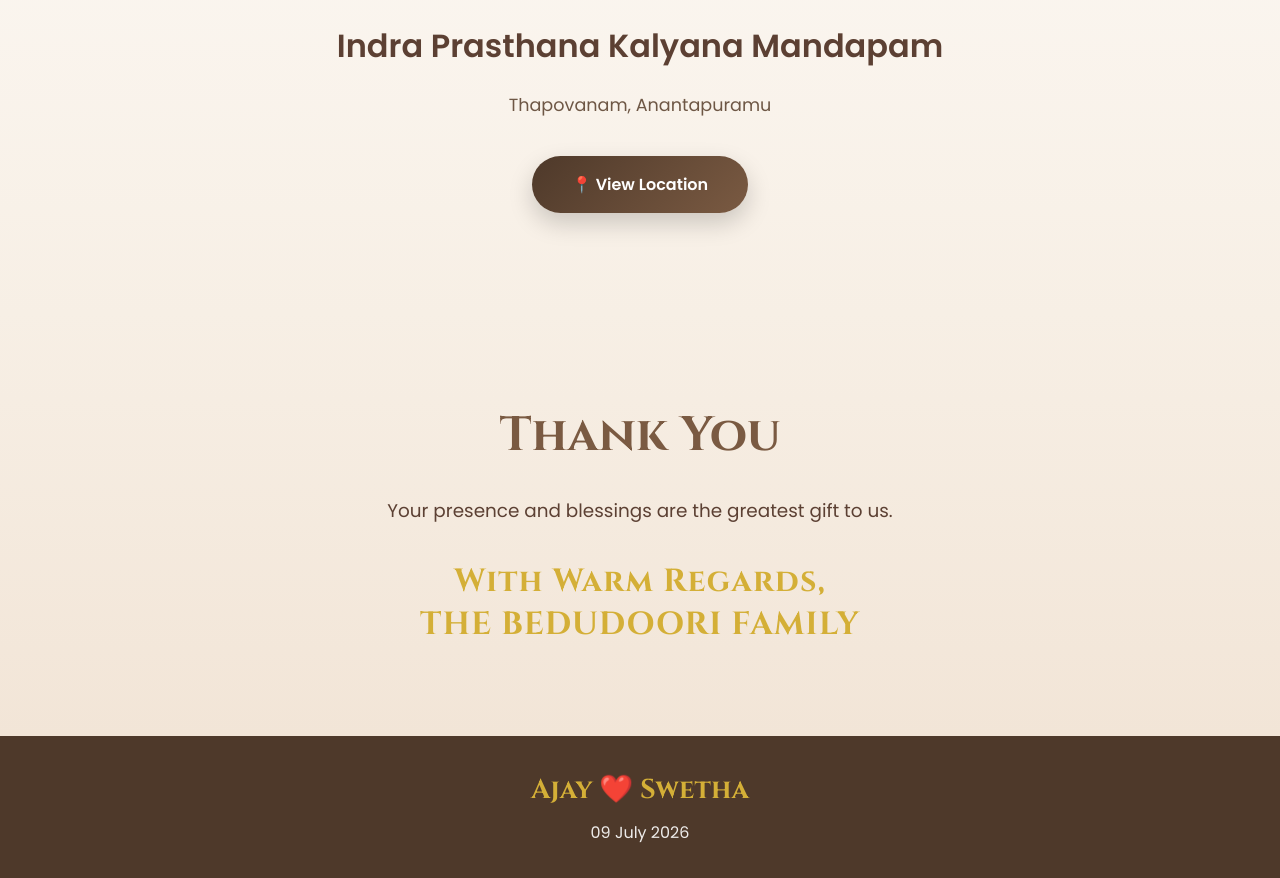
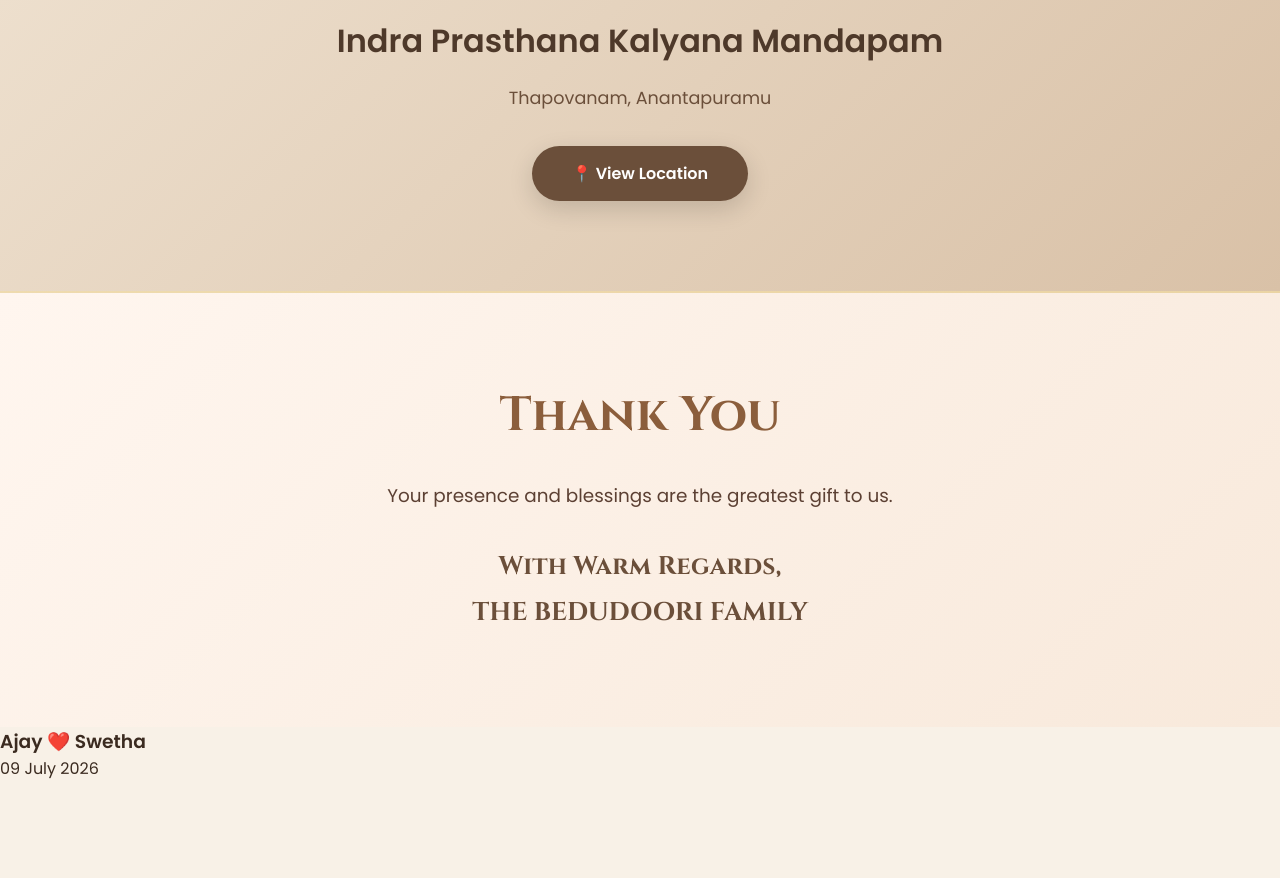
Before and after one commit to nehareddyBNR/ajay-swetha-wedding, a plain HTML site: page index.html in a window 1280 px wide. Shown: the part 3320-4198 px from the top of the page. After the commit the page ends 4101 px from the top, so only its background shows below. Drawn offline with Linux system fonts and the light colour scheme.

Commit message:
Update style.css

```diff
--- a/style.css
+++ b/style.css
@@ -684,163 +684,81 @@ body{
    VENUE
 =========================== */
 
+/* VENUE */
+
 .venue-section{
-
-    padding:100px 8%;
-
     text-align:center;
-
-    background:linear-gradient(
-        to bottom,
-        #FCF8F3,
-        #F7EFE5
-    );
+    padding:90px 10%;
+    background:linear-gradient(135deg,#EFE2D1,#D9C1A7);
 }
 
 .venue-section h2{
-
+    color:#5C4033;
     font-family:'Cinzel',serif;
-
-    color:var(--maroon);
-
     font-size:3rem;
-
-    margin-bottom:25px;
+    margin-bottom:30px;
 }
 
 .venue-section h3{
-
-    color:#5C4033;
-
+    color:#4E392A;
     font-size:2rem;
-
-    margin-bottom:20px;
-
-    font-weight:600;
+    margin-bottom:15px;
 }
 
 .venue-section p{
-
+    color:#6B4F3A;
     font-size:1.1rem;
-
-    color:#6E5745;
-
-    margin-bottom:35px;
-
-    line-height:1.8;
+    margin:20px 0 35px;
 }
 
 .venue-btn{
-
     display:inline-block;
-
-    padding:16px 40px;
-
     text-decoration:none;
-
-    color:white;
-
-    background:linear-gradient(
-        135deg,
-        var(--dark-maroon),
-        var(--maroon)
-    );
-
-    border-radius:50px;
-
+    background:#6B4F3A;
+    color:#fff;
+    padding:15px 40px;
+    border-radius:40px;
     font-weight:600;
-
-    transition:.35s;
-
-    box-shadow:0 10px 25px rgba(0,0,0,.18);
+    transition:.3s;
+    box-shadow:0 8px 25px rgba(0,0,0,.15);
 }
 
 .venue-btn:hover{
-
-    transform:translateY(-4px);
-
-    box-shadow:0 18px 35px rgba(0,0,0,.25);
+    background:#4E392A;
+    transform:translateY(-3px);
 }
-
 /* ===========================
    THANK YOU
 =========================== */
 
+/* THANK YOU */
+
 .thankyou-section{
-
-    padding:90px 8%;
-
     text-align:center;
-
-    background:linear-gradient(
-        to bottom,
-        #F7EFE5,
-        #F2E5D7
-    );
+    padding:90px 10%;
+    background:linear-gradient(135deg,#FFF6EF,#F8E9DB);
+    border-top:2px solid rgba(201,162,39,.3);
 }
 
 .thankyou-section h2{
-
+    font-size:3rem;
     font-family:'Cinzel',serif;
-
-    font-size:3rem;
-
-    color:var(--maroon);
-
-    margin-bottom:25px;
+    color:#8B5E3C;
+    margin-bottom:30px;
 }
 
 .thankyou-section p{
-
+    margin-bottom:30px;
+    font-size:1.15rem;
     color:#5C4033;
-
-    font-size:1.15rem;
-
     line-height:2;
-
-    margin-bottom:30px;
 }
 
 .thankyou-section h3{
-
-    color:var(--gold);
-
+    color:#6B4F3A;
+    font-size:1.6rem;
+    line-height:1.8;
     font-family:'Cinzel',serif;
-
-    font-size:2rem;
-
-    letter-spacing:1px;
-}
-
-/* ===========================
-   FOOTER
-=========================== */
-
-footer{
-
-    background:#4E392A;
-
-    color:white;
-
-    text-align:center;
-
-    padding:35px 20px;
-}
-
-footer h3{
-
-    color:var(--gold);
-
-    font-family:'Cinzel',serif;
-
-    margin-bottom:12px;
-
-    font-size:1.7rem;
-}
-
-footer p{
-
-    opacity:.9;
 }
 
 /* ===========================
```
